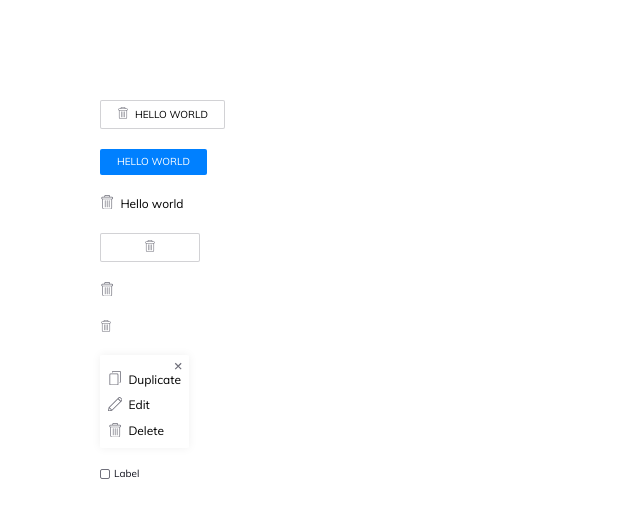
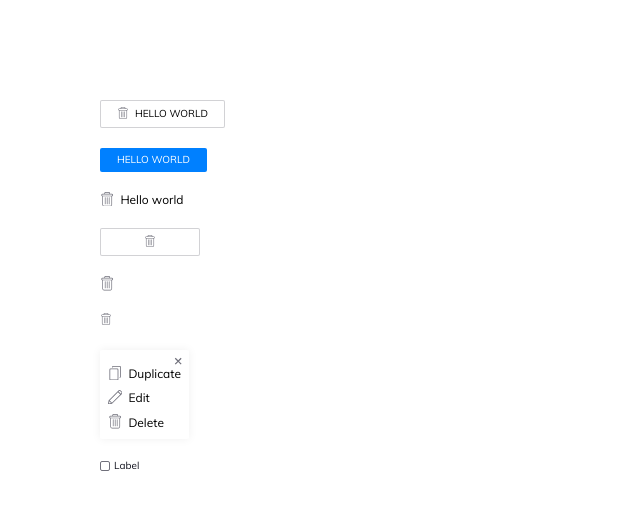
Before and after one commit to kozichpolina/orca-test, a React (Create React App) app: page / in a window 1280 px wide. Shown: the top 518 px of the page, without its empty margins (0-640 px from the left). Built offline with nearby package versions, Linux system fonts and the light colour scheme.

Commit message:
Global styles - fointSize add Headings levels, improvements

```diff
--- a/src/global-styles/index.js
+++ b/src/global-styles/index.js
@@ -35,7 +35,7 @@ export const GlobalStyle = createGlobalStyle`
     font-family: ${styleVars.fontFamily.base};
     margin: 0;
     font-weight: normal;
-    line-height: 1.2;
+    line-height: ${styleVars.lineHeight.base};
     color: ${styleVars.colors.brandBlack};
     font-size: ${styleVars.fontSize.bodyM};
     text-align: left;
@@ -53,7 +53,8 @@ export const GlobalStyle = createGlobalStyle`
   li,
   dl,
   dt,
-  dd {
+  dd,
+  p {
     padding: 0;
     margin: 0;
   }
@@ -66,7 +67,7 @@ export const GlobalStyle = createGlobalStyle`
     padding: 0;
     font-family: inherit;
     font-size: 100%;
-    line-height: 1.2;
+    line-height: 1;
     border: none;
 
     &:focus {
--- a/src/global-styles/variables.js
+++ b/src/global-styles/variables.js
@@ -16,8 +16,16 @@ export const fontSize = {
     bodyS: ".625rem",
     bodyM: ".75rem",
     bodyL: ".875rem",
+    h1: "1.25rem",
     h2: "1.125rem",
-    h3: ".875rem"
+    h3: ".875rem",
+    h4: ".75rem",
+    h5: ".625rem",
+    h6: ".625rem"
+}
+export const lineHeight = {
+    base: "1.4",
+    heading: "1.2"
 }
 
 export const breakpoints = {
```
